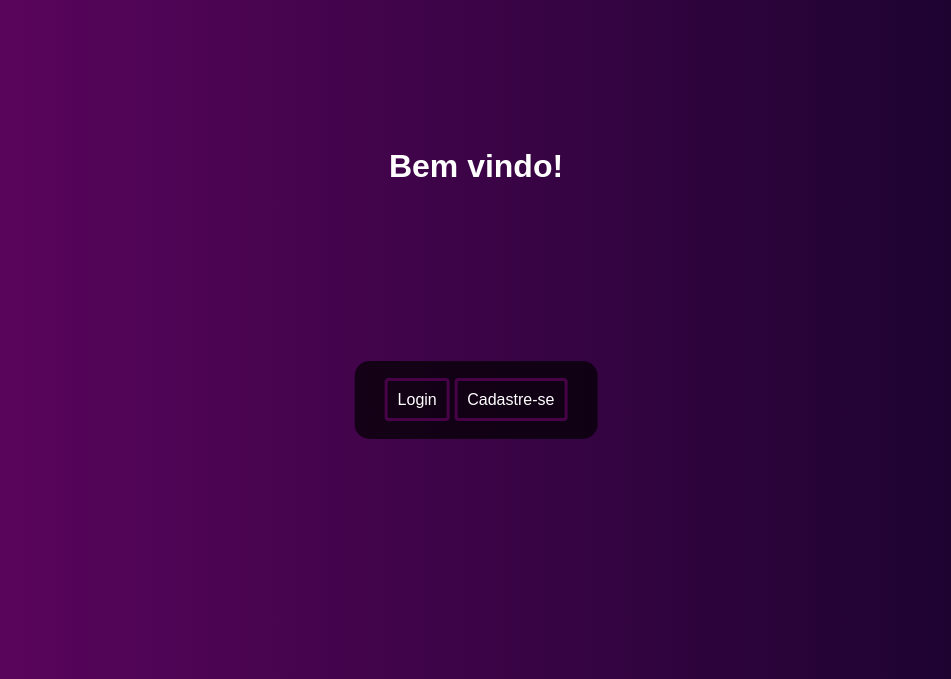
After one commit to Gabrelzz/sistema-login-cadastro, a PHP site: page /home.php in a window 1280 px wide. The commit adds this page. Shown: the top 679 px of the page, without its empty margins (164-1115 px from the left). Run offline with PHP 8.4, Linux system fonts and the light colour scheme.

Commit message:
terceiro commit

```diff
--- /dev/null
+++ b/css/style-home.css
@@ -0,0 +1,28 @@
+body{
+    font-family: sans-serif;
+    background-image: linear-gradient(to right, rgb(99, 5, 99), rgb(20, 3, 42));
+    text-align: center;
+    color: white;
+}
+.box{
+    position: absolute;
+    top: 50%;
+    left: 50%;
+    transform: translate(-50%, -50%);
+    background-color: rgba(0, 0, 0, 0.7);
+    padding: 30px;
+    border-radius: 15px;
+}
+h1{
+    padding-top: 10%;
+}
+a{
+    text-decoration: none;
+    color: white;
+    border: 3px solid rgb(72, 3, 72);
+    border-radius: 4px;
+    padding: 10px;
+}
+a:hover{
+    background-color: rgb(72, 3, 72);
+}
--- a/css/style.css
+++ b/css/style.css
@@ -1,6 +1,5 @@
 body{
     font-family: sans-serif;
-    background-image: linear-gradient(45deg, rgb(73, 5, 73), rgb(171, 20, 45));
 }
 .tela-login{
     background-color: rgba(0, 0, 0, 0.8);
--- a/formulario.php
+++ b/formulario.php
@@ -56,7 +56,7 @@ $conn = null;
     <meta charset="UTF-8">
     <meta name="viewport" content="width=device-width, initial-scale=1.0">
     <title>Formulário</title>
-    <link rel="stylesheet" href="css/style2.css">
+    <link rel="stylesheet" href="css/style-form.css">
 </head>
 <body>
     <div class ="box">
--- /dev/null
+++ b/home.php
@@ -0,0 +1,16 @@
+<!DOCTYPE html>
+<html lang="pt-BR">
+<head>
+    <meta charset="UTF-8">
+    <meta name="viewport" content="width=device-width, initial-scale=1.0">
+    <title>Home</title>
+    <link rel="stylesheet" href="css/style-home.css">
+</head>
+<body>
+    <h1>Bem vindo!</h1>
+    <div class="box">
+        <a href="login.php">Login</a>
+        <a href="formulario.php">Cadastre-se</a>
+    </div>
+</body>
+</html>
```
Also changed, not shown: css/style-form.css (renamed from css/style2.css), login.php (renamed from login.html).
